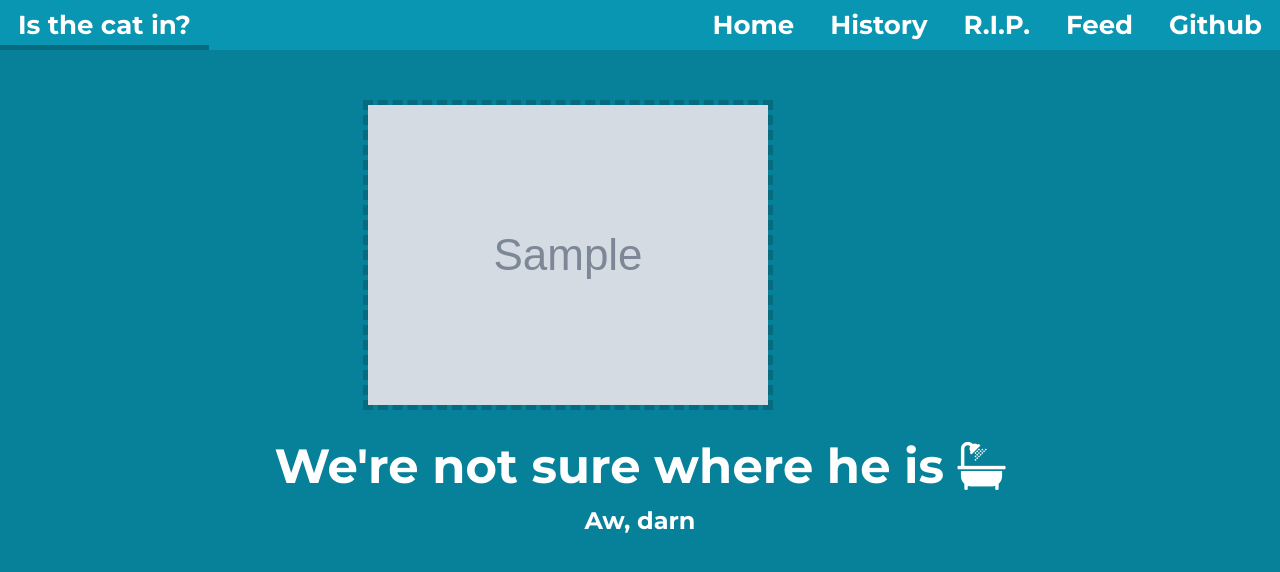
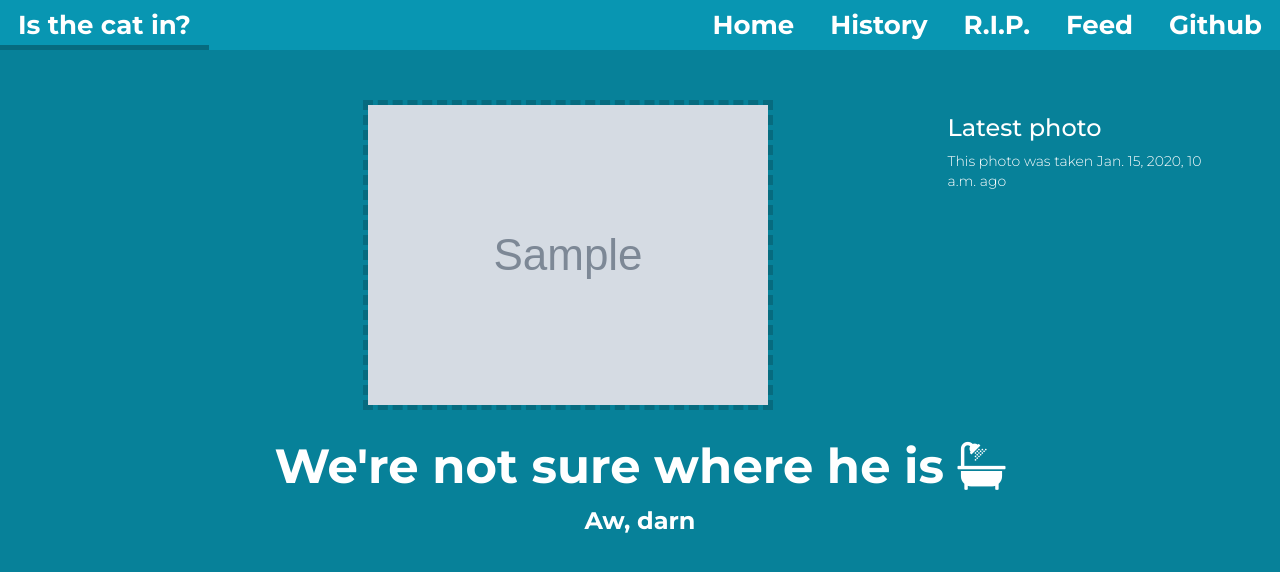
Before and after one commit to alycejenni/isthecatin, a Django app: template templates/main.html in a window 1280 px wide. Shown: the top 572 px of the page. Run offline with Django 3.2, Linux system fonts and the light colour scheme; the template is opened without the code that fills it: most values are stand-ins (such as "Sample title", 1, 10 or a date in 2020); grey boxes marked "Sample" are stand-in pictures; some libraries are stand-ins or nearby versions.

Commit message:
CSS cleanup, side text

```diff
--- a/catflapsite/static/style.css
+++ b/catflapsite/static/style.css
@@ -1,24 +1,9 @@
-/*h1, .h1 {*/
-    /*font-family: 'Pangolin';*/
-    /*font-size: 60px;*/
-/*}*/
-
-/*@media all and (max-width: 400px) {*/
-    /*h1, .h1 {*/
-        /*font-size: 40px;*/
-    /*}*/
-/*}*/
-
 a.activepage {
     color: black;
 }
 
 a.inactivepage {
     color: gainsboro;
-}
-
-body {
-    font-family: 'Lato', sans-serif;
 }
 
 #id_creature_type, #id_url, #id_creature_name, #id_additional_image, #id_guilty_cat, #id_time_taken {
@@ -175,6 +160,7 @@ Dark: #066B7F
 /* Base Styling */
 
 body {
+    font-family: 'Montserrat', sans-serif;
     padding-top: 70px;
     background: #078199;
 }
@@ -186,12 +172,27 @@ body {
     border: 5px dashed #066B7F;
 }
 
+/* Image Metadata */
+
+.img-metadata {
+    color: #fff;
+}
+
+h3.img-metadata {
+    margin-top: 45px;
+    font-weight: 500;
+}
+
+p.img-metadata {
+    font-weight: 300;
+}
+
 /* In/Out Message */
 
 .in-out-msg {
+    font-weight: 700;
     text-align: center;
     color: #fff;
-    font-family: 'Montserrat', sans-serif;
 }
 
 h1.in-out-msg {
@@ -229,7 +230,6 @@ h2.in-out-msg {
 .navbar-nav li a,
 .navbar-brand {
     font-size: 26px;
-    font-family: 'Montserrat', sans-serif;
     color: #fff !important;
     font-weight: 700;
     padding-left: 18px;
--- a/templates/fragments/styles.html
+++ b/templates/fragments/styles.html
@@ -1,7 +1,6 @@
 {% load static %}
 <link href="https://maxcdn.bootstrapcdn.com/bootstrap/3.3.7/css/bootstrap.min.css" rel="stylesheet" integrity="sha384-BVYiiSIFeK1dGmJRAkycuHAHRg32OmUcww7on3RYdg4Va+PmSTsz/K68vbdEjh4u" crossorigin="anonymous">
-<link href="https://fonts.googleapis.com/css?family=Lato|Pangolin" rel="stylesheet">
-<link rel="stylesheet" href="https://fonts.googleapis.com/css?family=Montserrat:700">
+<link rel="stylesheet" href="https://fonts.googleapis.com/css?family=Montserrat:300,500,700">
 <link rel="stylesheet" href="https://maxcdn.bootstrapcdn.com/font-awesome/4.7.0/css/font-awesome.min.css">
 <link href="{% static 'style.css' %}" rel="stylesheet">
 <link rel="shortcut icon" href="{% static 'images/favicon.png' %}">
--- a/templates/main.html
+++ b/templates/main.html
@@ -8,9 +8,9 @@
             <div class="col-md-6 col-md-offset-3">
                 <img alt="this is probably a picture of the cat's bum" src="{{ img.url }}" class="img-responsive cat-img"/>
             </div>
-            <div class="col-md-3" style="color: #fff;">
-                <!--<h3>Foto facts</h3>-->
-                <!--<p>This photo was taken {{ img.time_ago_str }} ago</p>-->
+            <div class="col-md-3">
+                <h3 class="img-metadata">Latest photo</h3>
+                <p class="img-metadata">This photo was taken {{ img.time_ago_str }} ago</p>
             </div>
         </div>
         {% if img.direction == 0 %}
```
